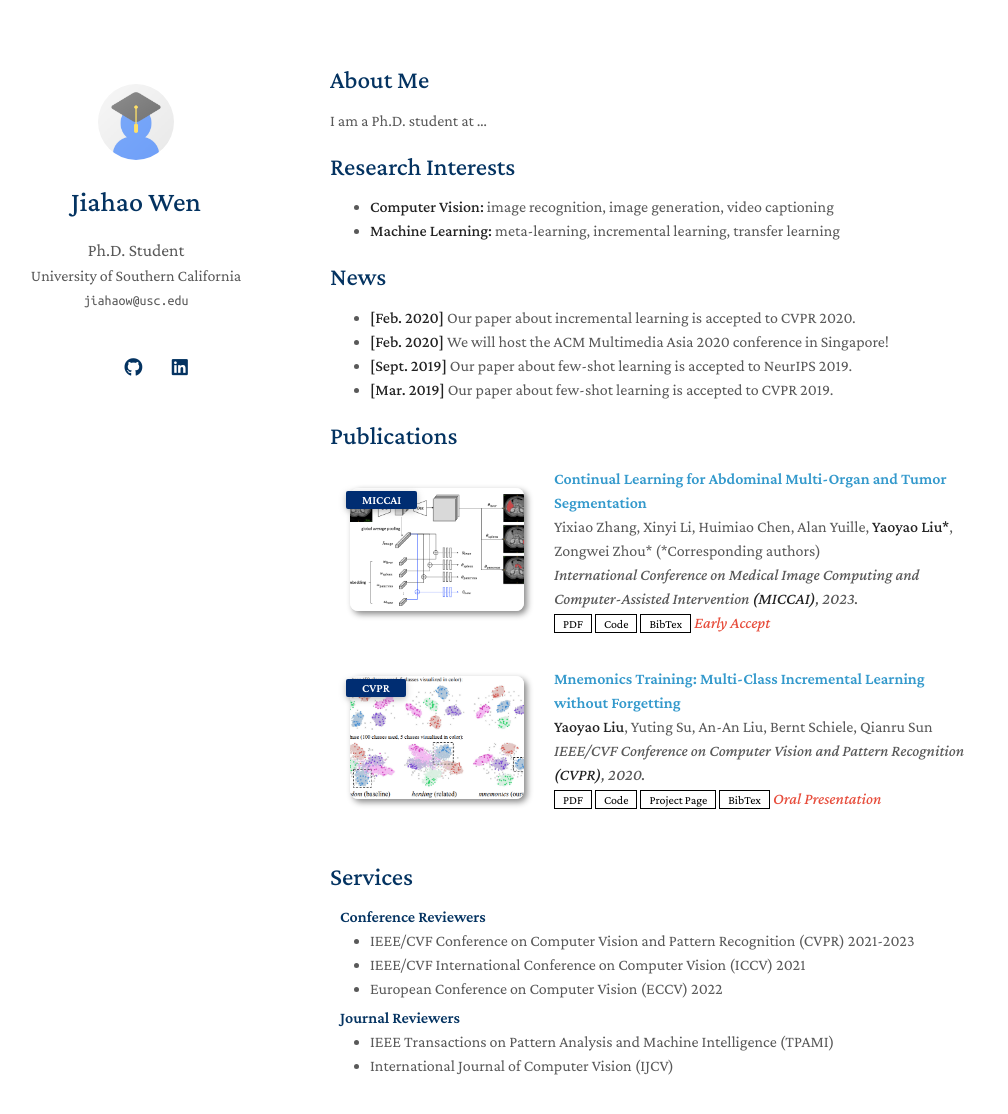
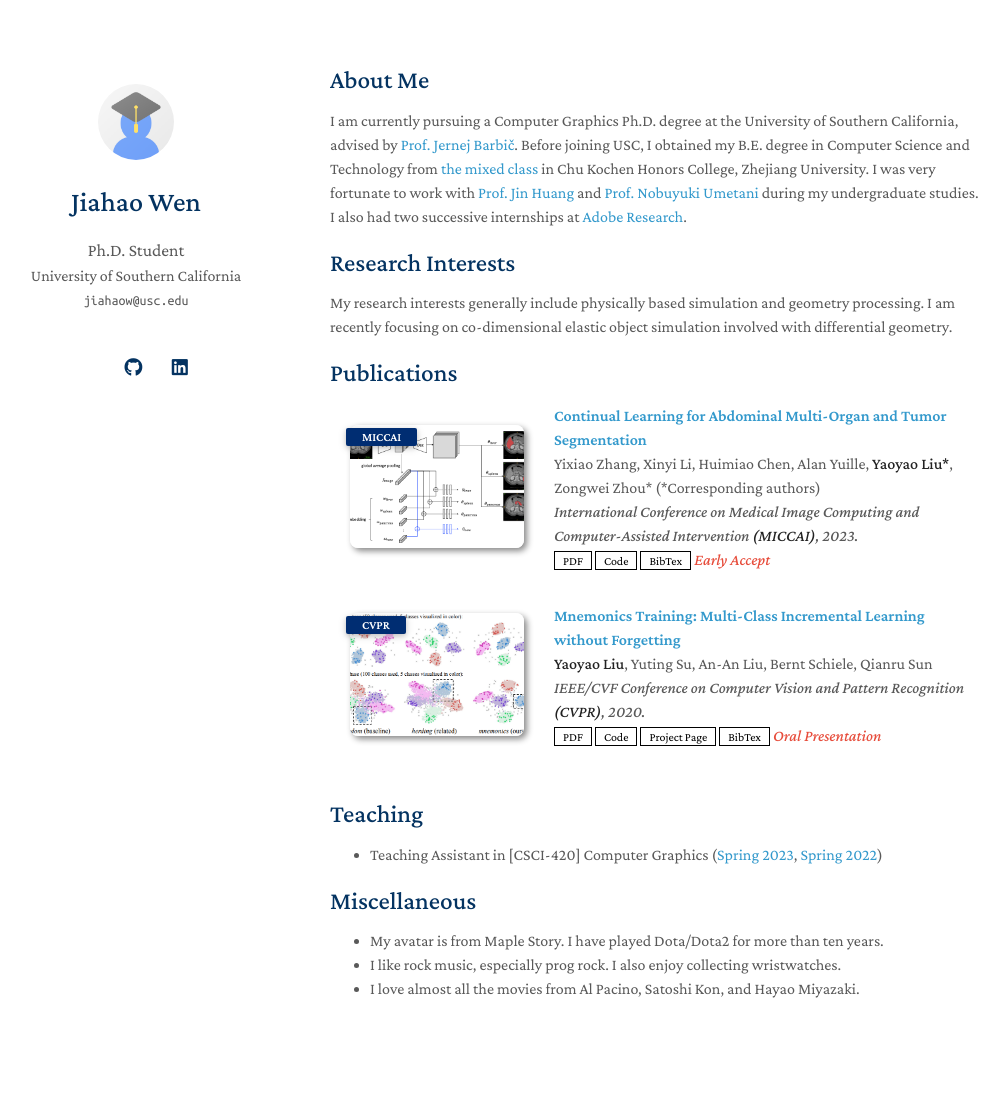
Before and after one commit to wkindling/wkindling.github.io, a Jekyll site: the page built from index.md, in a window 1280 px wide and 1172 px high. Shown: the top 1114 px of the window, without its empty margins (140-1148 px from the left). Built offline with Jekyll 4.4.1, drawn with Linux system fonts in a browser that asks for light colours; nearby versions of some CDN libraries; a style sheet for code colours, icons or effects is not loaded; our own code applies the rules of GitHub Pages for plain Markdown files.

Commit message:
Update index.md

```diff
--- a/index.md
+++ b/index.md
@@ -4,20 +4,23 @@ layout: homepage
 
 ## About Me
 
-I am a Ph.D. student at ...
+I am currently pursuing a Computer Graphics Ph.D. degree at the University of Southern California, advised by [Prof. Jernej Barbič](https://viterbi-web.usc.edu/~jbarbic/). Before joining USC, I obtained my B.E. degree in Computer Science and Technology from [the mixed class](http://www.cis.umassd.edu/~hxu/alink/jclass/mixedclass.html) in Chu Kochen Honors College, Zhejiang University. I was very fortunate to work with [Prof. Jin Huang](http://www.cad.zju.edu.cn/home/hj/index.xml) and [Prof. Nobuyuki Umetani](https://cgenglab.github.io/en/authors/admin/) during my undergraduate studies. I also had two successive internships at [Adobe Research](https://research.adobe.com).
+
 
 ## Research Interests
 
-- **Computer Vision:** image recognition, image generation, video captioning
-- **Machine Learning:** meta-learning, incremental learning, transfer learning
+My research interests generally include physically based simulation and geometry processing.
+I am recently focusing on co-dimensional elastic object simulation involved with differential geometry.
 
-## News
-
-- **[Feb. 2020]** Our paper about incremental learning is accepted to CVPR 2020.
-- **[Feb. 2020]** We will host the ACM Multimedia Asia 2020 conference in Singapore!
-- **[Sept. 2019]** Our paper about few-shot learning is accepted to NeurIPS 2019.
-- **[Mar. 2019]** Our paper about few-shot learning is accepted to CVPR 2019.
 
 {% include_relative _includes/publications.md %}
 
-{% include_relative _includes/services.md %}
+<!--{% include_relative _includes/services.md %}-->
+
+## Teaching
+- Teaching Assistant in \[CSCI-420\] Computer Graphics ([Spring 2023](http://viterbi-web.usc.edu/~jbarbic/cs420-s23/), [Spring 2022](https://viterbi-web.usc.edu/~jbarbic/cs420-s22/))
+
+## Miscellaneous
+- My avatar is from Maple Story. I have played Dota/Dota2 for more than ten years.
+- I like rock music, especially prog rock. I also enjoy collecting wristwatches.
+- I love almost all the movies from Al Pacino, Satoshi Kon, and Hayao Miyazaki.
```
